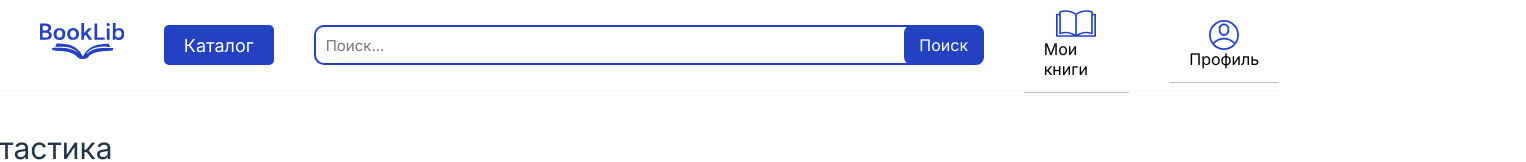
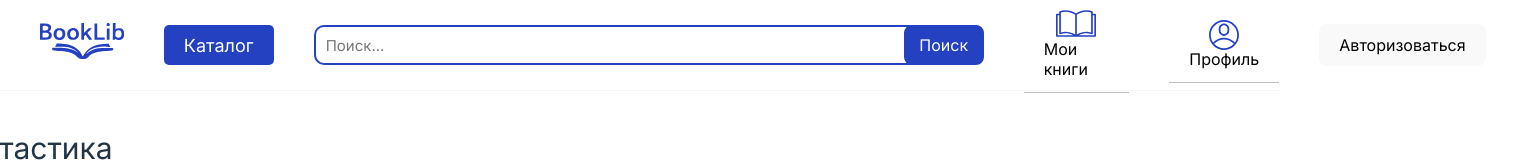
Before and after one commit to SantiXN/BookLib, a React (Vite) app in the folder BookLibUI/: page / in a window 1280 px wide. Shown: the top 162 px of the page, 1526 px wide, since content can reach past the window. Built offline with nearby package versions, Linux system fonts and the light colour scheme.

Commit message:
Добавил временный div для кнопки окна авторизации

```diff
--- a/BookLibUI/src/component/Header/Header.tsx
+++ b/BookLibUI/src/component/Header/Header.tsx
@@ -1,6 +1,8 @@
 import {Link} from "react-router-dom";
 import s from './Header.module.css'
 import SearchBar from "../common/SearchBar/SearchBar";
+import { useState } from "react";
+import AuthMenu from "../AuthMenu/AuthMenu";
 
 const HeaderItem = ({children, to}) => (
     <li>
@@ -36,6 +38,13 @@ const Header = () => {
         {label: 'Детективы', link: '/contact'},
     ];
 
+    const [isAuthMenuOpen, setIsAuthMenuOpen] = useState(false);
+
+    const openAuthMenu = () => setIsAuthMenuOpen(true);
+    const closeAuthMenu = () => setIsAuthMenuOpen(false);
+
+    // последний элемент в блоке - для тестирования окна авторизации
+    // Окно авторизации должно всплывать при клике на иконку профиля
     return (
         <header className={s.headerWrapper}>
             <div id="header" className={s.header}>
@@ -58,6 +67,12 @@ const Header = () => {
                     <Link to="/my-books" className={s.link}>Профиль</Link>
                     <MegaDropdown title="Профиль" items={userMenuItems}/>
                 </div>
+                <div className={s.headerWrapperItem}>
+                    <button onClick={openAuthMenu}>
+                        Авторизоваться
+                    </button>
+                    <AuthMenu isOpen={isAuthMenuOpen} onClose={closeAuthMenu} />
+                </div>
             </div>
         </header>
     );
```
